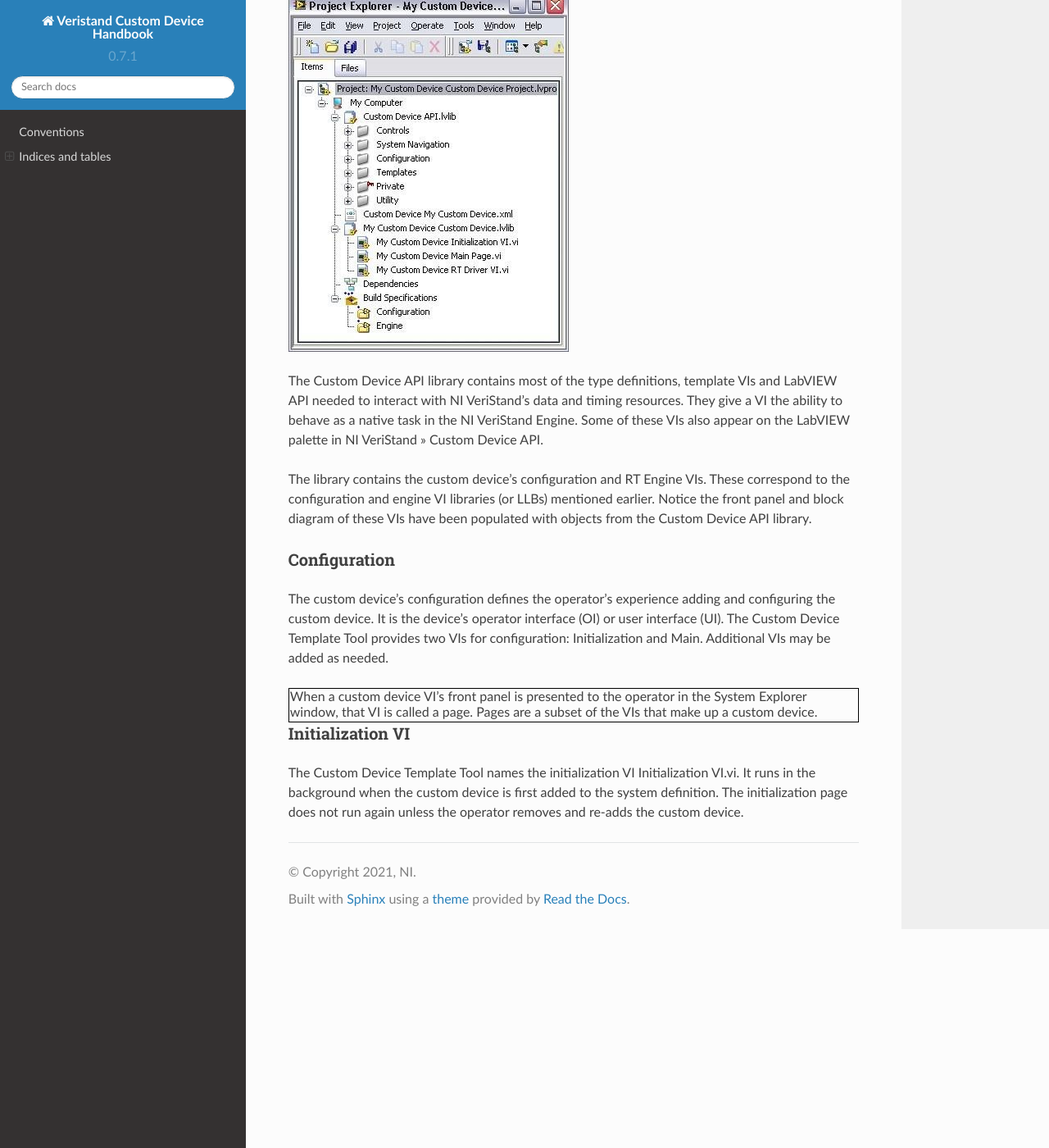
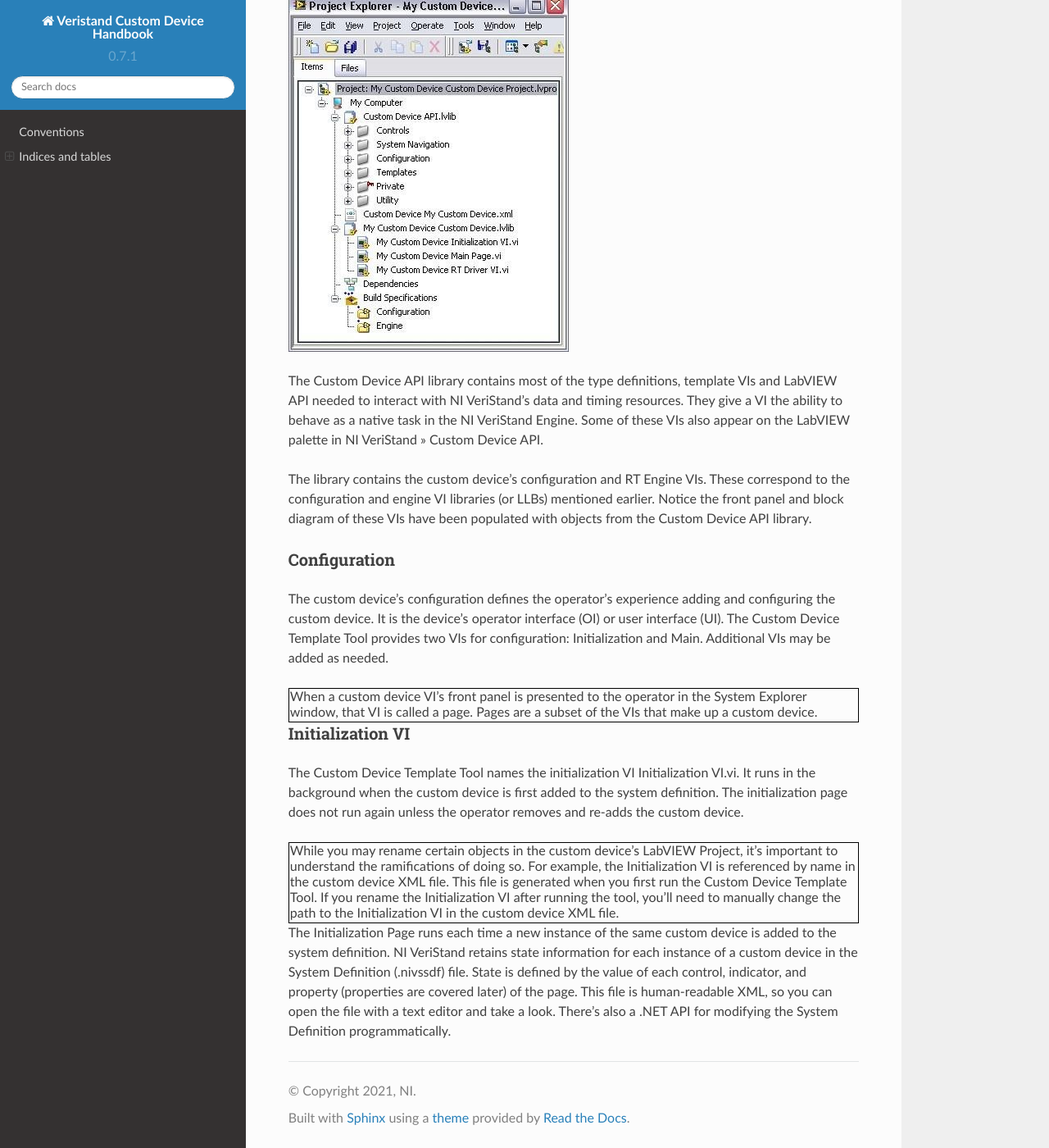
Before and after one commit to ni/niveristand-custom-device-handbook, a Sphinx documentation site: the page built from docs/Custom_Device_Framework.md, in a window 1280 px wide and 1400 px high, scrolled down 3650 px. Shown: the whole window at 82% size. Built offline with Sphinx 7.4.7 and the Read the Docs theme 2.0.0, drawn with Linux system fonts in a browser that asks for light colours.

Commit message:
commit 20

```diff
--- a/docs/Custom_Device_Framework.md
+++ b/docs/Custom_Device_Framework.md
@@ -139,6 +139,7 @@
 
 
 #### Configuration
+
 The custom device’s configuration defines the operator’s experience adding and configuring the custom device. It is the device's operator interface (OI) or user interface (UI). The Custom Device Template Tool provides two VIs for configuration: Initialization and Main. Additional VIs may be added as needed.
 <head>
 <style>
@@ -159,4 +160,26 @@
 </body>
 
 #### Initialization VI
+
 The Custom Device Template Tool names the initialization VI <Custom Device Name> Initialization VI.vi. It runs in the background when the custom device is first added to the system definition. The initialization page does not run again unless the operator removes and re-adds the custom device.
+
+<head>
+<style>
+table, th, td {
+  border: 1px solid black;
+}
+</style>
+</head>
+<body>
+<table>
+   <tr>
+		<td>
+While you may rename certain objects in the custom device’s LabVIEW Project, it’s important to understand the ramifications of doing so. For example, the Initialization VI is referenced by name in the custom device XML file. This file is generated when you first run the Custom Device Template Tool. If you rename the Initialization VI after running the tool, you’ll need to manually change the path to the Initialization VI in the
+custom device XML file.
+      </td>
+ 	</tr>
+</table>
+</body>
+
+
+The Initialization Page runs each time a new instance of the same custom device is added to the system definition. NI VeriStand retains state information for each instance of a custom device in the System Definition (.nivssdf) file. State is defined by the value of each control, indicator, and property (properties are covered later) of the page. This file is human-readable XML, so you can open the file with a text editor and take a look. There’s also a .NET API for modifying the System Definition programmatically.
```
